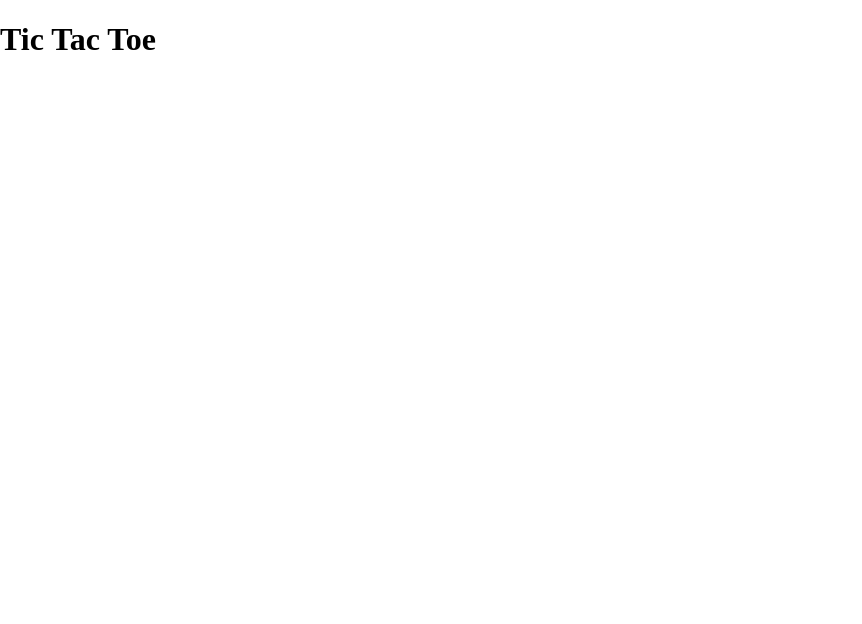
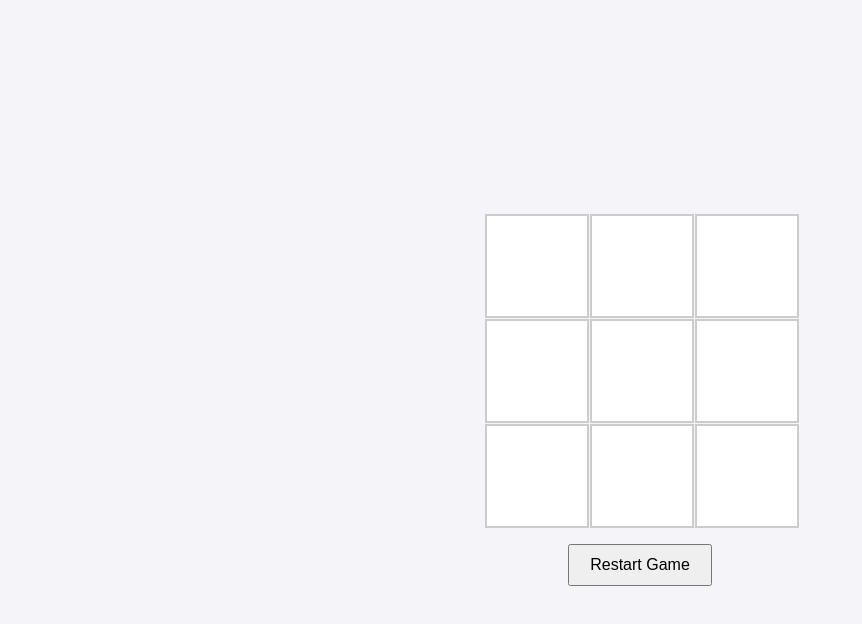
Before and after one commit to AdeBeeY/Tic-Tac-Toe, a plain HTML site: page index.html in a window 1280 px wide. Shown: the whole page, without its empty margins (0-862 px from the left). Drawn offline with Linux system fonts and the light colour scheme.

Commit message:
Setup a functioning Tic Tac Toe Game

```diff
--- a/index.html
+++ b/index.html
@@ -7,7 +7,12 @@
   <title>Tic Tac Toe</title>
 </head>
 <body>
-  <h1>Tic Tac Toe</h1>
+  <div class="game-container">
+    <div id="gameboard" class="gameboard"></div>
+    <div class="controls">
+        <button id="restartBtn">Restart Game</button>
+    </div>
+  </div>
 
   <script src="index.js"></script>
 </body>
--- a/index.js
+++ b/index.js
@@ -0,0 +1,112 @@
+ // Gameboard Module
+ const Gameboard = (() => {
+  let board = ["", "", "", "", "", "", "", "", ""];
+
+  const getBoard = () => board;
+
+  const resetBoard = () => {
+      board = ["", "", "", "", "", "", "", "", ""];
+  };
+
+  const setCell = (index, marker) => {
+      if (board[index] === "") {
+          board[index] = marker;
+          return true;
+      }
+      return false;
+  };
+
+  return { getBoard, resetBoard, setCell };
+})();
+
+// Player Factory
+const Player = (name, marker) => {
+  return { name, marker };
+};
+
+// Game Controller Module
+const GameController = (() => {
+  const player1 = Player("Player 1", "X");
+  const player2 = Player("Player 2", "O");
+  let currentPlayer = player1;
+  let isGameOver = false;
+
+  const switchPlayer = () => {
+      currentPlayer = currentPlayer === player1 ? player2 : player1;
+  };
+
+  const checkWinner = () => {
+      const board = Gameboard.getBoard();
+      const winConditions = [
+          [0, 1, 2], [3, 4, 5], [6, 7, 8],
+          [0, 3, 6], [1, 4, 7], [2, 5, 8],
+          [0, 4, 8], [2, 4, 6]
+      ];
+
+      for (const condition of winConditions) {
+          const [a, b, c] = condition;
+          if (board[a] && board[a] === board[b] && board[a] === board[c]) {
+              return board[a];
+          }
+      }
+
+      if (!board.includes("")) {
+          return "draw";
+      }
+
+      return null;
+  };
+
+  const playTurn = (index) => {
+      if (isGameOver || !Gameboard.setCell(index, currentPlayer.marker)) {
+          return;
+      }
+
+      renderBoard();
+
+      const winner = checkWinner();
+      if (winner) {
+          isGameOver = true;
+          alert(winner === "draw" ? "It's a draw!" : `${currentPlayer.name} wins!`);
+          return;
+      }
+
+      switchPlayer();
+  };
+
+  const restartGame = () => {
+      Gameboard.resetBoard();
+      currentPlayer = player1;
+      isGameOver = false;
+      renderBoard();
+  };
+
+  return { playTurn, restartGame };
+})();
+
+// Display Controller
+const renderBoard = () => {
+  const gameboardDiv = document.getElementById("gameboard");
+  gameboardDiv.innerHTML = "";
+
+  Gameboard.getBoard().forEach((cell, index) => {
+      const cellDiv = document.createElement("div");
+      cellDiv.classList.add("cell");
+      if (cell) {
+          cellDiv.textContent = cell;
+          cellDiv.classList.add("taken");
+      }
+
+      cellDiv.addEventListener("click", () => {
+          GameController.playTurn(index);
+      });
+
+      gameboardDiv.appendChild(cellDiv);
+  });
+};
+
+document.getElementById("restartBtn").addEventListener("click", () => {
+  GameController.restartGame();
+});
+
+renderBoard();
--- a/style.css
+++ b/style.css
@@ -1,5 +1,42 @@
 body {
+  font-family: Arial, sans-serif;
+  display: flex;
+  justify-content: center;
+  align-items: center;
+  height: 100vh;
   margin: 0;
-  padding: 0;
-  box-sizing: border-box;
+  background-color: #f4f4f9;
 }
+.game-container {
+  display: flex;
+  flex-direction: column;
+  align-items: center;
+}
+.gameboard {
+  display: grid;
+  grid-template-columns: repeat(3, 100px);
+  grid-template-rows: repeat(3, 100px);
+  gap: 5px;
+}
+.cell {
+  width: 100px;
+  height: 100px;
+  display: flex;
+  justify-content: center;
+  align-items: center;
+  background-color: #fff;
+  border: 2px solid #ccc;
+  font-size: 2rem;
+  cursor: pointer;
+}
+.cell.taken {
+  cursor: not-allowed;
+}
+.controls {
+  margin-top: 20px;
+}
+button {
+  padding: 10px 20px;
+  font-size: 1rem;
+  cursor: pointer;
+}
```
